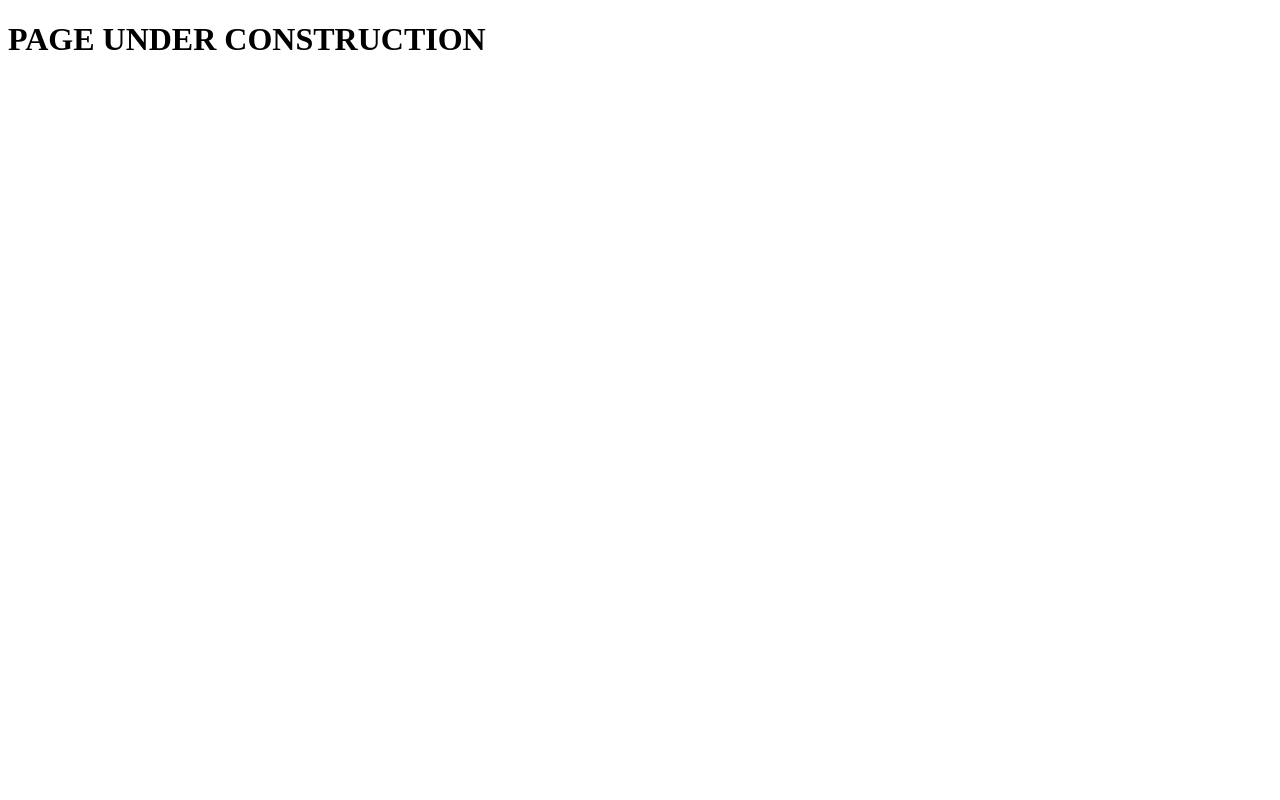
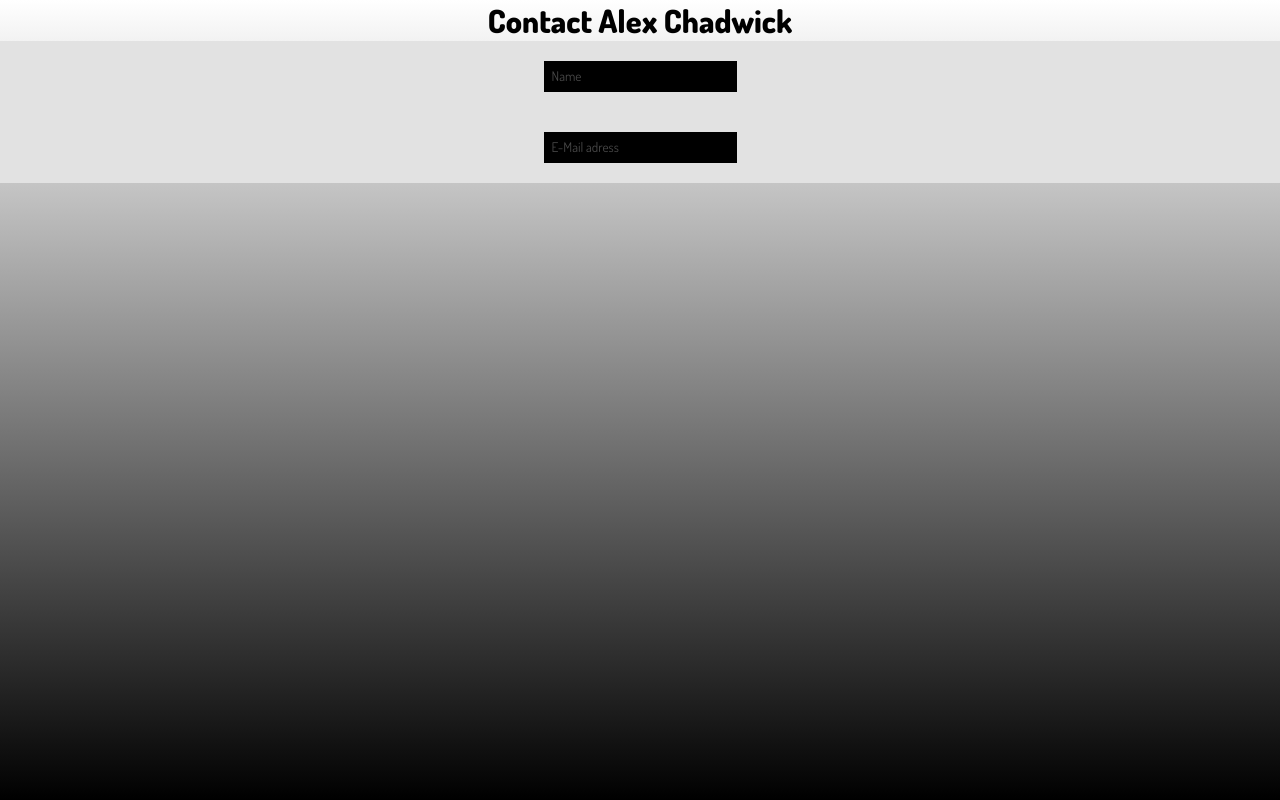
Before and after one commit to alexxx85/AlexChadwickOfficial, a plain HTML site: page contact.html in a window 1280 px wide. Drawn offline with Linux system fonts and the light colour scheme.

Commit message:
Started to work on contact page; changed transition on about page

```diff
--- a/contact.html
+++ b/contact.html
@@ -12,7 +12,15 @@
 <body>
 
     <div class="container">
-        <h1>PAGE UNDER CONSTRUCTION</h1>
+        <div class="title">
+            <h1>Contact Alex Chadwick</h1>
+        </div>
+            <div align="center" class="form">
+                <form>
+                    <input type="text" id="name" placeholder="Name"><br />
+                    <input type="email" id="email" placeholder="E-Mail adress"><br />
+                </form>
+            </div>
     </div>
 
 </body>
--- a/css/contact.css
+++ b/css/contact.css
@@ -0,0 +1,41 @@
+* {
+    margin: 0;
+    padding: 0;
+}
+
+.container {
+    background: linear-gradient(#FFFFFF, #000000);
+    height: 100vh;
+}
+
+.title h1 {
+    text-align: center;
+    font-family: DosisEBold;
+    color: #000000;
+}
+
+input::-webkit-input-placeholder {
+    color: rgb(73, 73, 73) !important;
+    font-family: Dosis !important;
+}
+
+.form {
+    background: #e2e2e2;
+    width: auto;
+}
+
+#name {
+    margin: 20px;
+    padding: 8px;
+    background: black;
+    border: none;
+    color: white;
+}
+
+#email {
+    margin: 20px;
+    padding: 8px;
+    background: black;
+    border: none;
+    color: white;
+}
```
Also changed, not shown: css/about.css (+6 -5 lines).
